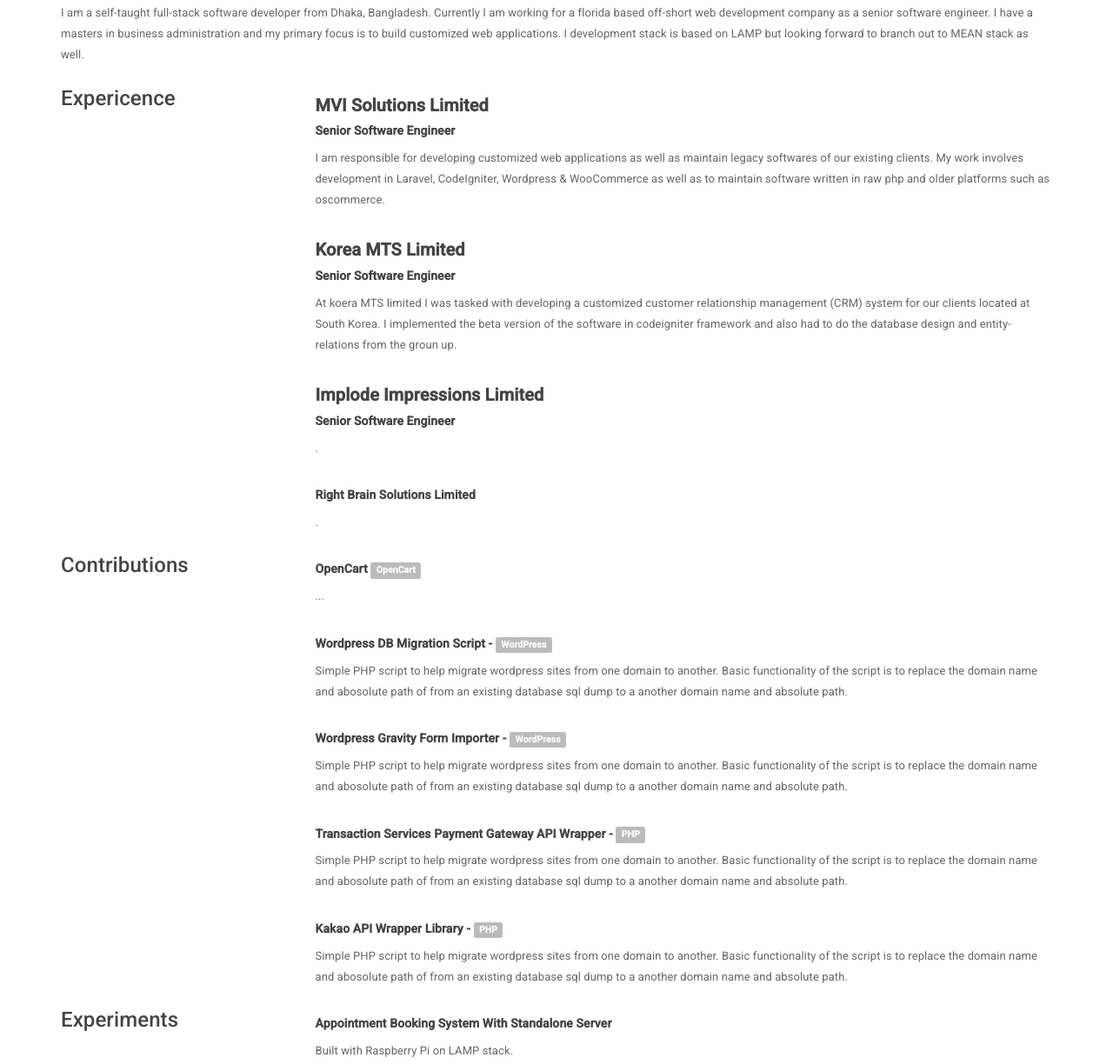
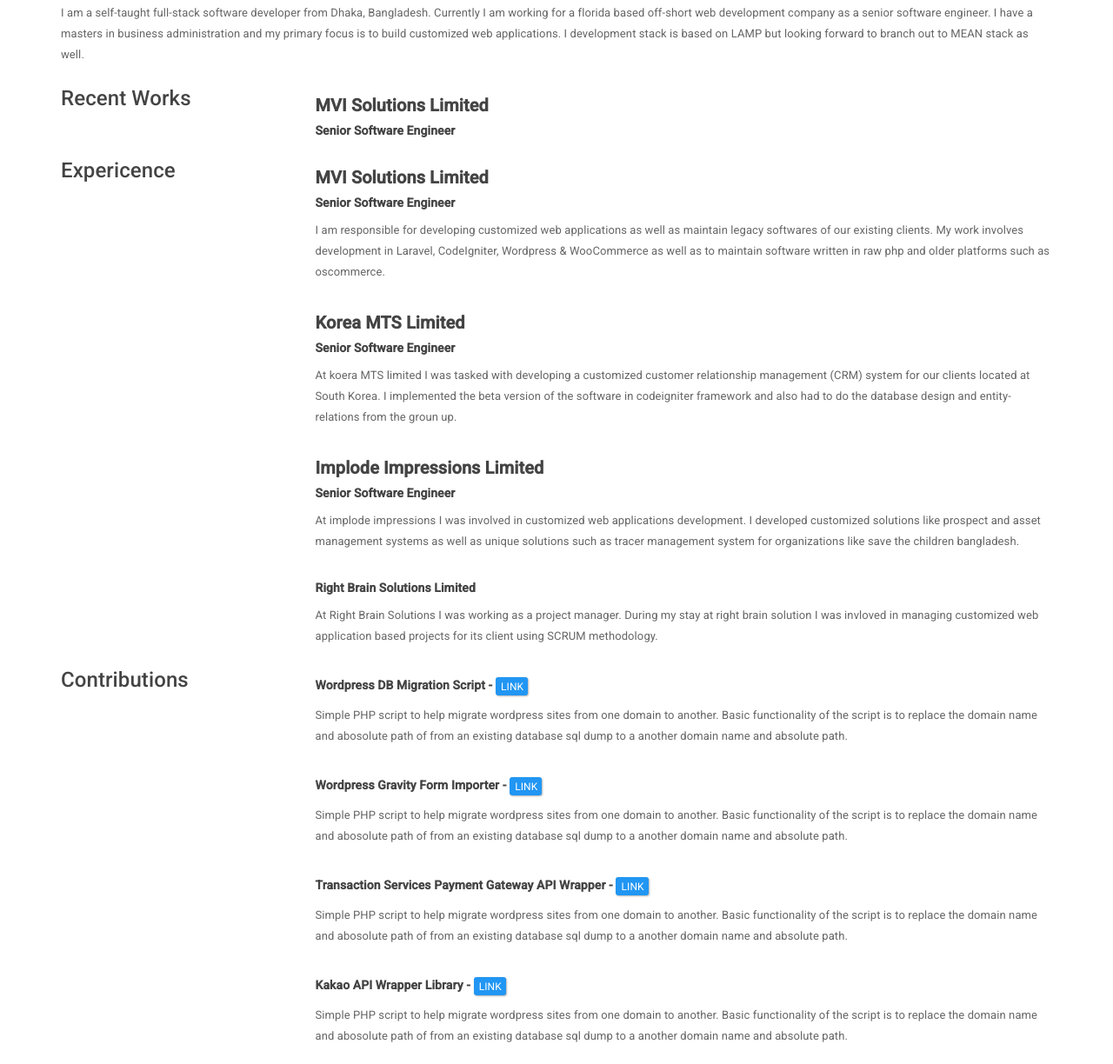
Before and after one commit to thephpx/thephpx.github.io, a plain HTML site: page index.html in a window 1280 px wide. Shown: the part 143-1367 px from the top of the page at 87% size. Drawn offline with Linux system fonts and the light colour scheme.

Commit message:
Update index.html

```diff
--- a/index.html
+++ b/index.html
@@ -4,6 +4,7 @@
     <meta charset="utf-8">
     <title>Faisal Ahmed - Software Developer - Bangladesh</title>
     <meta name="viewport" content="width=device-width, initial-scale=1">
+    <meta name="robots" content="noindex,nofollow">
     <link rel="stylesheet" href="bootstrap.min.css" media="screen">
     <link rel="stylesheet" href="bootswatch.min.css">
     <link rel="stylesheet" href="styles.css">
@@ -27,6 +28,18 @@
             I have a masters in business administration and my primary focus is to build customized web applications.
             I development stack is based on LAMP but looking forward to branch out to MEAN stack as well.
           </p>
+      </div>
+    </div>
+    <div class="row">
+      <div class="col-lg-3">
+        <h4>Recent Works</h4>
+      </div>
+      <div class="col-lg-9">
+        <div class="experience" style="padding-top:10px;">
+          <h5 class="bold">MVI Solutions Limited</h5>
+          <h6 class="bold">Senior Software Engineer</h6>
+          <p></p>
+        </div>
       </div>
     </div>
 
@@ -55,11 +68,11 @@
         <div class="experience" style="padding-top:10px;">
           <h5 class="bold">Implode Impressions Limited</h5>
           <h6 class="bold">Senior Software Engineer</h6>
-          <p>.</p>
+          <p>At implode impressions I was involved in customized web applications development. I developed customized solutions like prospect and asset management systems as well as unique solutions such as tracer management system for organizations like save the children bangladesh.</p>
         </div>
         <div class="experience" style="padding-top:10px;">
           <h6 class="bold">Right Brain Solutions Limited</h6>
-          <p>.</p>
+          <p>At Right Brain Solutions I was working as a project manager. During my stay at right brain solution I was invloved in managing customized web application based projects for its client using SCRUM methodology.</p>
         </div>
       </div>
     </div>
@@ -69,24 +82,24 @@
         <h4>Contributions</h4>
       </div>
       <div class="col-lg-9">
-        <div class="experience" style="padding-top:10px;">
-          <h6 class="bold">OpenCart&nbsp;<span class="label label-default">OpenCart</span></h6>
-          <p>...</p>
+        <div class="experience" style="padding-top:10px;display:none">
+          <h6 class="bold">OpenCart</h6>
+          <p>I have small contribution in opencart project by the means of issue resolution of their bug.</p>
         </div>
         <div class="experience" style="padding-top:10px;">
-          <h6 class="bold">Wordpress DB Migration Script&nbsp;-&nbsp;<span class="label label-default">WordPress</span></h6>
+          <h6 class="bold">Wordpress DB Migration Script&nbsp;-&nbsp;<a class="btn btn-xs btn-primary" href="https://github.com/thephpx/wpdbmigration">Link</a></h6>
           <p>Simple PHP script to help migrate wordpress sites from one domain to another. Basic functionality of the script is to replace the domain name and abosolute path of from an existing database sql dump to a another domain name and absolute path.</p>
         </div>
         <div class="experience" style="padding-top:10px;">
-          <h6 class="bold">Wordpress Gravity Form Importer&nbsp;-&nbsp;<span class="label label-default">WordPress</span></h6>
+          <h6 class="bold">Wordpress Gravity Form Importer&nbsp;-&nbsp;<a class="btn btn-xs btn-primary" href="https://github.com/thephpx/wp-gravity-form-importer">Link</a></h6>
           <p>Simple PHP script to help migrate wordpress sites from one domain to another. Basic functionality of the script is to replace the domain name and abosolute path of from an existing database sql dump to a another domain name and absolute path.</p>
         </div>
         <div class="experience" style="padding-top:10px;">
-          <h6 class="bold">Transaction Services Payment Gateway API Wrapper&nbsp;-&nbsp;<span class="label label-default">PHP</span></h6>
+          <h6 class="bold">Transaction Services Payment Gateway API Wrapper&nbsp;-&nbsp;<a class="btn btn-xs btn-primary" href="https://github.com/thephpx/transx">Link</a></h6>
           <p>Simple PHP script to help migrate wordpress sites from one domain to another. Basic functionality of the script is to replace the domain name and abosolute path of from an existing database sql dump to a another domain name and absolute path.</p>
         </div>
         <div class="experience" style="padding-top:10px;">
-          <h6 class="bold">Kakao API Wrapper Library&nbsp;-&nbsp;<a href="https://github.com/thephpx/kakaoapiwrapper"><span class="label label-default">PHP</span></a></h6>
+          <h6 class="bold">Kakao API Wrapper Library&nbsp;-&nbsp;<a class="btn btn-xs btn-primary" href="https://github.com/thephpx/kakaoapiwrapper">Link</a></h6>
           <p>Simple PHP script to help migrate wordpress sites from one domain to another. Basic functionality of the script is to replace the domain name and abosolute path of from an existing database sql dump to a another domain name and absolute path.</p>
         </div>
       </div>
@@ -141,7 +154,7 @@
       <div class="col-lg-3">
         <div class="experience" style="padding-top:10px;">
           <h6 class="bold">Build Automation</h6>
-          <p><span class="label label-default">Jenkins</span></p>
+          <p><span class="label label-default">Jenkins</span>&nbsp;<span class="label label-default">Travis</span></p>
         </div>
       </div>
       <div class="col-lg-3">
```
Lines whose indentation alone changed are shown as unchanged.
